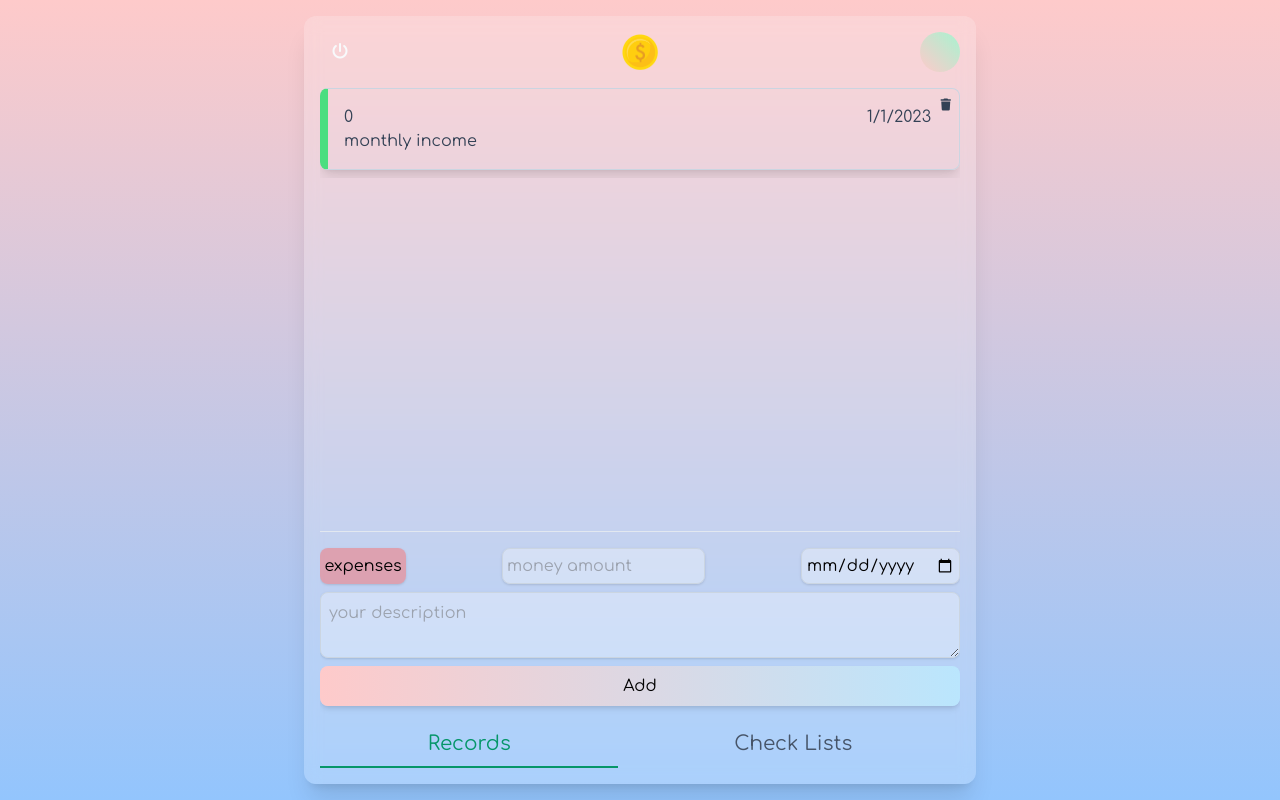
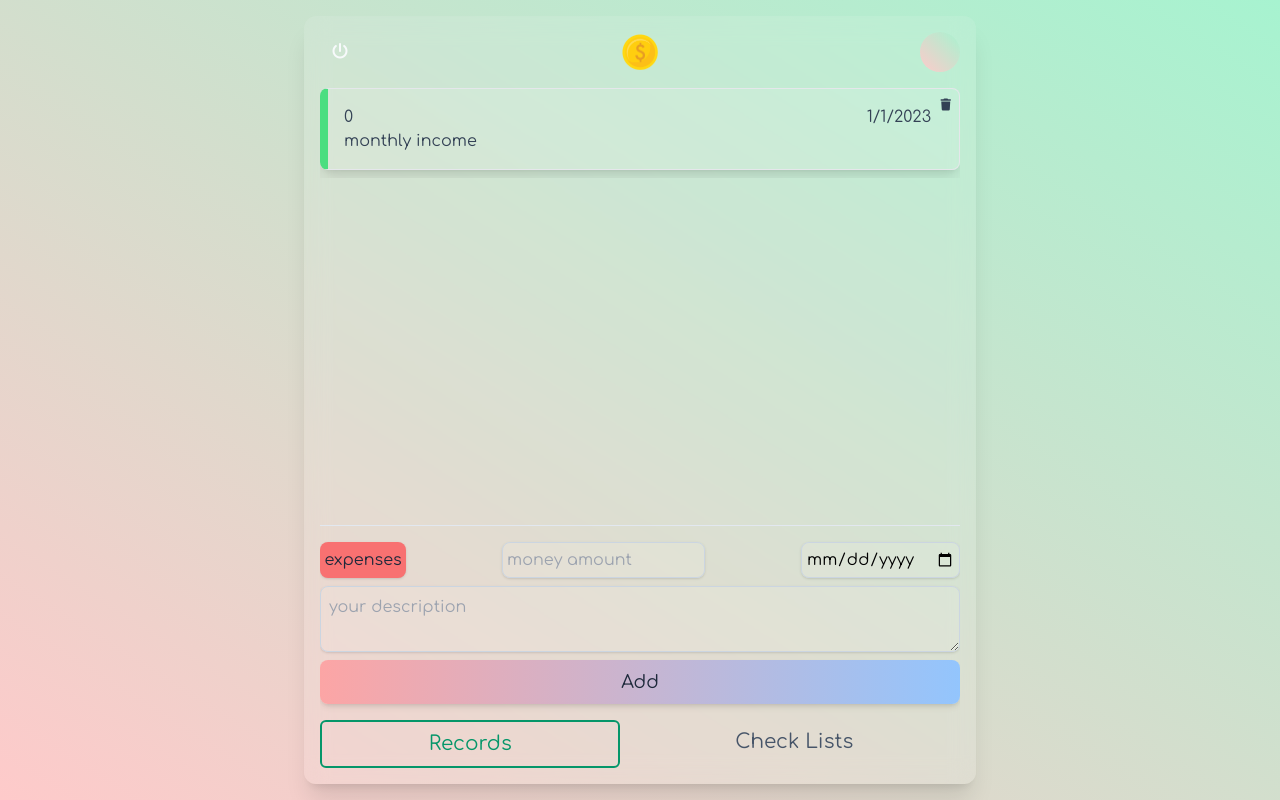
Before and after one commit to OmarShref/pmt, a React (Vite) app: page /home/records in a window 1280 px wide. Built offline with nearby package versions, Linux system fonts and the light colour scheme; no server answers.

Commit message:
some ui fixes

```diff
--- a/src/components/Home.tsx
+++ b/src/components/Home.tsx
@@ -21,7 +21,7 @@ export default function Home() {
       .then((res) => {
         console.log("get user from home : ", res.status);
         if (res.status === 200) {
-          navigate("/home");
+          navigate("/home/records");
           dispatch(setUser(res.data));
         } else {
           navigate("/login");
@@ -49,9 +49,9 @@ export default function Home() {
     <>
       <section
         id="home"
-        className="h-screen bg-gradient-to-t from-blue-300 to-red-200 p-4"
+        className="h-screen bg-gradient-to-tr from-red-200 to-emerald-200 p-4"
       >
-        <div className="mx-auto flex h-full max-w-2xl flex-col justify-between rounded-xl bg-white/20 p-4 shadow-xl backdrop-blur">
+        <div className="mx-auto flex h-full max-w-2xl flex-col justify-between rounded-xl bg-white/10 p-4 shadow-xl backdrop-blur-md">
           <div className="flex items-center justify-between pb-2">
             <button
               onClick={logout}
@@ -60,9 +60,26 @@ export default function Home() {
               <i className="fa-solid fa-power-off text-slate-50"></i>
             </button>
             <img src={coinIcon} alt="coin icon" className="h-9 w-9" />
-            <p className="grid h-10 w-10 place-items-center rounded-full bg-gradient-to-tr from-red-200 to-emerald-200 text-lg uppercase text-slate-700">
+            <div
+              onClick={() => {
+                document.getElementById("user-info").style.visibility ===
+                "hidden"
+                  ? (document.getElementById("user-info").style.visibility =
+                      "visible")
+                  : (document.getElementById("user-info").style.visibility =
+                      "hidden");
+              }}
+              className="relative z-10 grid h-10 w-10 cursor-pointer select-none place-items-center rounded-full bg-gradient-to-tr from-red-200 to-emerald-200 text-lg uppercase text-slate-700"
+            >
+              <div
+                id="user-info"
+                className="invisible absolute top-full  right-full select-text rounded-md bg-slate-50 p-2 text-sm normal-case"
+              >
+                <p>{user.username}</p>
+                <p>{user.email}</p>
+              </div>
               {user.username[0]}
-            </p>
+            </div>
           </div>
           <Outlet></Outlet>
           <Nav />
--- a/src/components/Nav.tsx
+++ b/src/components/Nav.tsx
@@ -10,7 +10,7 @@ export default function Nav() {
               to="/home/records"
               className={({ isActive }) =>
                 isActive
-                  ? "inline-block w-full border-b-2 border-b-emerald-600 py-2 text-center text-xl text-emerald-600"
+                  ? "inline-block w-full rounded-md border-2 border-emerald-600 py-2 text-center text-xl text-emerald-600"
                   : "inline-block w-full py-2 text-center text-xl text-slate-600"
               }
             >
@@ -22,7 +22,7 @@ export default function Nav() {
               to="/home/checklists"
               className={({ isActive }) =>
                 isActive
-                  ? "inline-block w-full border-b-2 border-b-red-600 py-2 text-center text-xl text-red-600"
+                  ? "inline-block w-full rounded-md border-2 border-red-600 py-2 text-center text-xl text-red-600"
                   : "inline-block w-full py-2 text-center text-xl text-slate-600"
               }
             >
--- a/src/components/Records.css
+++ /dev/null
@@ -1,8 +0,0 @@
-// hide verticle scroll bar
-#records-list::-webkit-scrollbar {
-  display: none;
-}
-#records-list {
-  -ms-overflow-style: none; /* IE and Edge */
-  scrollbar-width: none; /* Firefox */
-}
--- a/src/components/Records.tsx
+++ b/src/components/Records.tsx
@@ -1,4 +1,3 @@
-import "./Records.css";
 import axios from "axios";
 import { useEffect, useState } from "react";
 import { useSelector, useDispatch } from "react-redux";
@@ -40,7 +39,7 @@ export default function Records() {
       method: "put",
       data: {
         date: date,
-        money: money,
+        money: type === "diaries" ? 0 : money,
         type: type,
         description: description,
       },
@@ -59,14 +58,14 @@ export default function Records() {
       .catch((err) => console.log(err.message));
   };
 
-  const deleteRecord = async () => {
+  const deleteRecord = async (index: number) => {
     if (isDelFinished) {
       setIsDelFinished(false);
 
       await axios({
         method: "put",
         data: {
-          index: 0,
+          index: index,
         },
         withCredentials: true,
         url: "http://localhost:7000/records/deleteone",
@@ -93,9 +92,9 @@ export default function Records() {
 
   return (
     <section className="flex flex-auto flex-col justify-between overflow-hidden bg-transparent">
-      <div id="records-list" className="overflow-y-scroll bg-transparent">
+      <div className="overflow-y-scroll bg-transparent">
         {records
-          .map((record: any) => (
+          .map((record: any, index: number) => (
             <div
               className={` ${
                 record.type === "income"
@@ -105,12 +104,12 @@ export default function Records() {
                   : record.type === "diaries"
                   ? "border-l-sky-400"
                   : "border-l-black"
-              } relative my-2 flex flex-col justify-between rounded-lg border border-l-8 border-slate-300 p-4 pr-7 text-slate-700 shadow-lg`}
+              } relative my-2 flex flex-col justify-between rounded-lg border border-l-8  bg-white/10 p-4 pr-7 text-slate-700 shadow-lg`}
             >
               <i
                 onClick={() => {
                   try {
-                    deleteRecord();
+                    deleteRecord(index);
                   } catch (error) {
                     console.log(error);
                   }
@@ -134,13 +133,13 @@ export default function Records() {
             }}
             className={`${
               type === "expenses"
-                ? "bg-red-400/50"
+                ? "bg-red-400"
                 : type === "income"
-                ? "bg-green-400/50"
+                ? "bg-green-400"
                 : type === "diaries"
-                ? "bg-sky-400/50"
+                ? "bg-sky-400"
                 : "bg-black"
-            } appearance-none rounded-lg p-1  text-center text-xs shadow focus-visible:outline-none sm:text-base`}
+            } cursor-pointer appearance-none rounded-lg  p-1 text-center text-xs text-slate-800 shadow focus-visible:outline-none sm:text-base`}
           >
             <option value="expenses">expenses</option>
             <option value="income">income</option>
@@ -152,7 +151,7 @@ export default function Records() {
             onChange={(e) => {
               setMoney(+e.target.value);
             }}
-            className="min-w-0  rounded-lg border border-slate-300 bg-white/30 p-1 text-xs shadow focus-visible:outline-blue-500 sm:text-base"
+            className="min-w-0  rounded-lg border border-slate-300 bg-white/10 p-1 text-xs shadow focus-visible:outline-blue-500 sm:text-base"
           />
           <input
             id="input-date"
@@ -160,19 +159,22 @@ export default function Records() {
             onChange={(e) => {
               setDate(e.target.value);
             }}
-            className="w-[105px] rounded-lg border border-slate-300 bg-white/30 p-1 text-[8px] shadow focus-visible:outline-blue-500 sm:w-fit sm:text-base"
+            className="w-[105px] rounded-lg border border-slate-300 bg-white/10 p-1 text-[8px] shadow focus-visible:outline-blue-500 sm:w-fit sm:text-base"
           />
         </div>
         <textarea
           placeholder="your description"
           onChange={(e) => {
-            setDescription(e.target.value);
+            e.target.value.length === 0
+              ? setDescription(" ")
+              : setDescription(e.target.value);
           }}
-          className="w-full rounded-lg border border-slate-300 bg-white/30 p-2 shadow focus-visible:outline-blue-500"
+          dir="auto"
+          className="w-full rounded-lg border border-slate-300 bg-white/10 p-2 shadow focus-visible:outline-blue-500"
         ></textarea>
         <button
           onClick={addRecord}
-          className="w-full rounded-lg bg-gradient-to-r from-red-200 to-sky-200 py-2 shadow-md transition active:scale-95"
+          className="w-full rounded-lg bg-gradient-to-r from-red-300 to-blue-300 py-2 text-lg text-slate-800 shadow-md transition active:scale-95"
         >
           Add
         </button>
```
